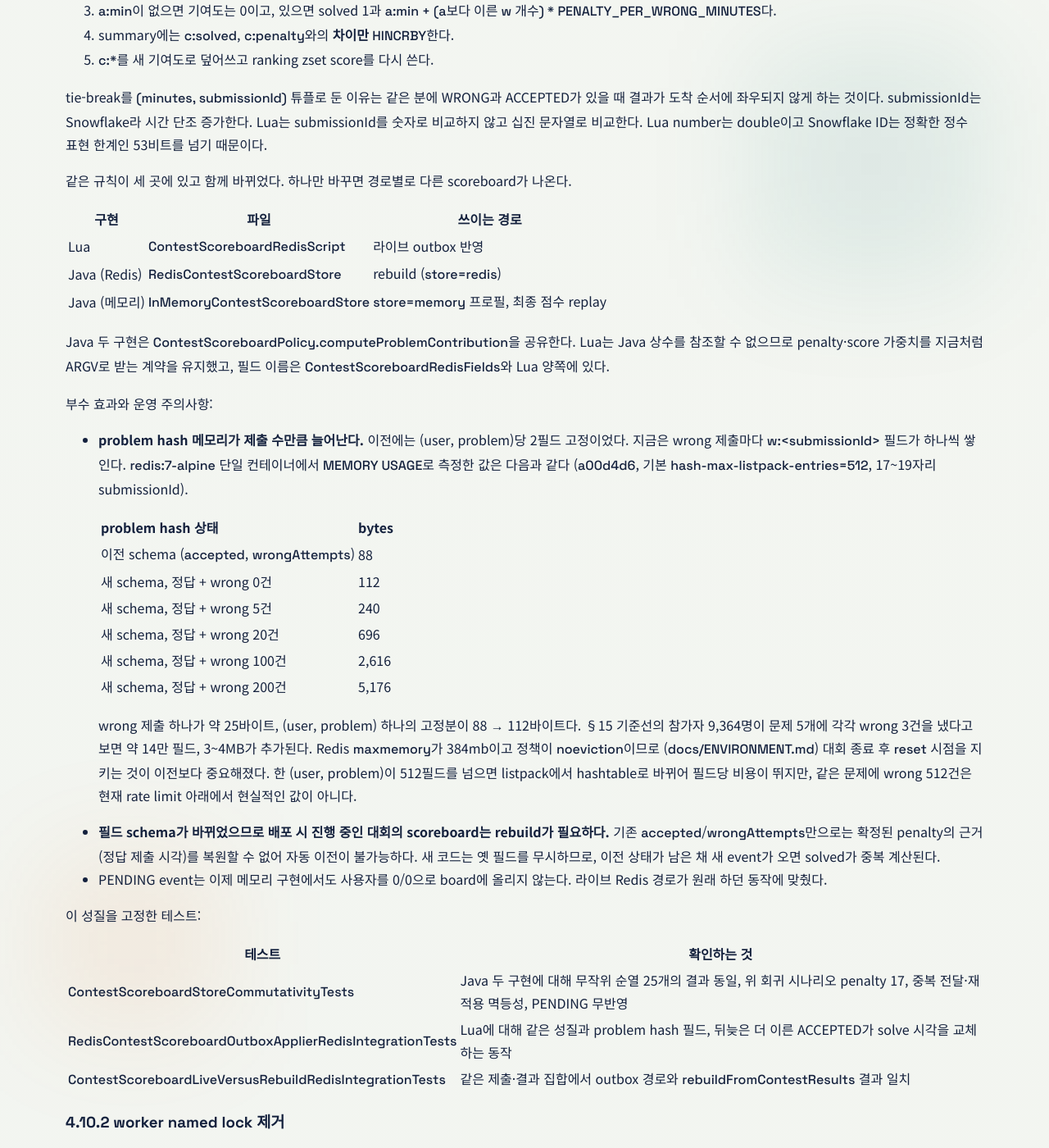
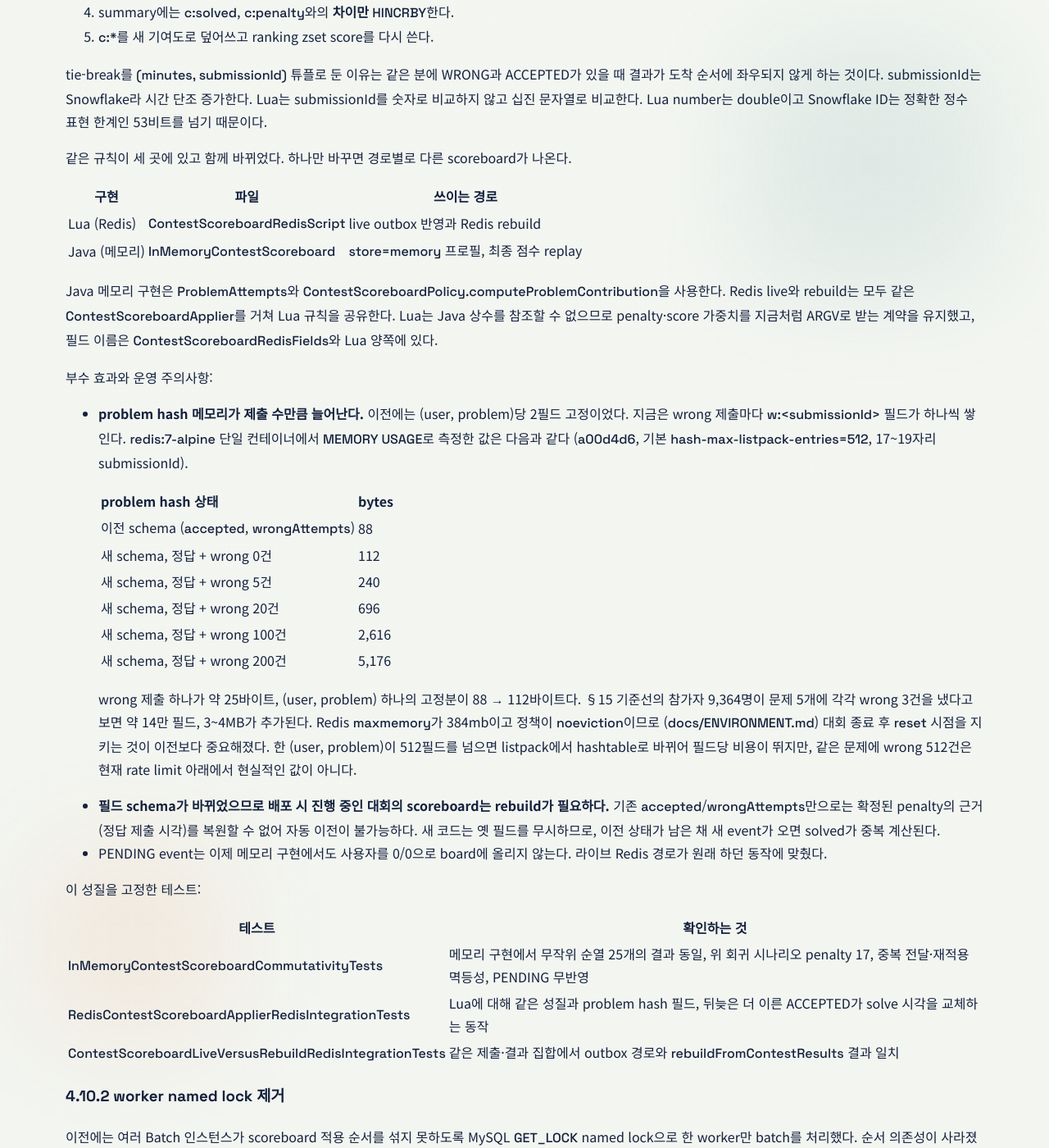
Before and after one commit to tmdrud0/web, a Jekyll site: the page built from docs/CONTEST_SUBMISSION_PIPELINE_HISTORY.md, in a window 1280 px wide and 1400 px high, scrolled down 15341 px. Shown: the whole window at 82% size. Built offline with Jekyll 4.4.1, drawn with Linux system fonts in a browser that asks for light colours; our own code applies the rules of GitHub Pages for plain Markdown files; some of the changed text lies outside the part shown.

Commit message:
perf: adapt outbox claims to the indexed queue

```diff
--- a/docs/CONTEST_SUBMISSION_PIPELINE_HISTORY.md
+++ b/docs/CONTEST_SUBMISSION_PIPELINE_HISTORY.md
@@ -602,11 +602,12 @@
 
 | 구현 | 파일 | 쓰이는 경로 |
 |---|---|---|
-| Lua | [`ContestScoreboardRedisScript`](../src/main/java/my/oj/web/contest/scoreboard/redis/ContestScoreboardRedisScript.java) | 라이브 outbox 반영 |
-| Java (Redis) | [`RedisContestScoreboardStore`](../src/main/java/my/oj/web/contest/scoreboard/redis/RedisContestScoreboardStore.java) | rebuild (`store=redis`) |
-| Java (메모리) | [`InMemoryContestScoreboardStore`](../src/main/java/my/oj/web/contest/scoreboard/memory/InMemoryContestScoreboardStore.java) | `store=memory` 프로필, 최종 점수 replay |
+| Lua (Redis) | [`ContestScoreboardRedisScript`](../src/main/java/my/oj/web/contest/scoreboard/redis/ContestScoreboardRedisScript.java) | live outbox 반영과 Redis rebuild |
+| Java (메모리) | [`InMemoryContestScoreboard`](../src/main/java/my/oj/web/contest/scoreboard/memory/InMemoryContestScoreboard.java) | `store=memory` 프로필, 최종 점수 replay |
 
-Java 두 구현은 [`ContestScoreboardPolicy.computeProblemContribution`](../src/main/java/my/oj/web/contest/scoreboard/ContestScoreboardPolicy.java)을 공유한다.
+Java 메모리 구현은 [`ProblemAttempts`](../src/main/java/my/oj/web/contest/scoreboard/ProblemAttempts.java)와
+[`ContestScoreboardPolicy.computeProblemContribution`](../src/main/java/my/oj/web/contest/scoreboard/ContestScoreboardPolicy.java)을 사용한다.
+Redis live와 rebuild는 모두 같은 `ContestScoreboardApplier`를 거쳐 Lua 규칙을 공유한다.
 Lua는 Java 상수를 참조할 수 없으므로 penalty·score 가중치를 지금처럼 ARGV로 받는 계약을
 유지했고, 필드 이름은 `ContestScoreboardRedisFields`와 Lua 양쪽에 있다.
 
@@ -643,8 +644,8 @@
 
 | 테스트 | 확인하는 것 |
 |---|---|
-| `ContestScoreboardStoreCommutativityTests` | Java 두 구현에 대해 무작위 순열 25개의 결과 동일, 위 회귀 시나리오 penalty 17, 중복 전달·재적용 멱등성, PENDING 무반영 |
-| `RedisContestScoreboardOutboxApplierRedisIntegrationTests` | Lua에 대해 같은 성질과 problem hash 필드, 뒤늦은 더 이른 ACCEPTED가 solve 시각을 교체하는 동작 |
+| `InMemoryContestScoreboardCommutativityTests` | 메모리 구현에서 무작위 순열 25개의 결과 동일, 위 회귀 시나리오 penalty 17, 중복 전달·재적용 멱등성, PENDING 무반영 |
+| `RedisContestScoreboardApplierRedisIntegrationTests` | Lua에 대해 같은 성질과 problem hash 필드, 뒤늦은 더 이른 ACCEPTED가 solve 시각을 교체하는 동작 |
 | `ContestScoreboardLiveVersusRebuildRedisIntegrationTests` | 같은 제출·결과 집합에서 outbox 경로와 `rebuildFromContestResults` 결과 일치 |
 
 ### 4.10.2 worker named lock 제거
@@ -1001,9 +1002,8 @@
 
 1. batch/pipeline 크기와 Redis latency 확인. worker를 늘리기 전에 단일 worker가 어디서
    막히는지 먼저 본다.
-2. claim 쿼리의 `ORDER BY COALESCE(next_attempt_at, claimed_at, created_at), created_at, id`
-   단순화. 순서 의존성이 사라져 이 정렬 키는 공정성 용도만 남았다. 별도 커밋과 `EXPLAIN`
-   검증으로 진행한다.
+2. claim 쿼리는 `due_at, id` 인덱스를 사용한다. backlog가 커질 때도 `EXPLAIN`으로
+   `idx_cs_outbox_due` range scan과 LIMIT 조기 종료가 유지되는지 확인한다.
 3. 대회 종료 후 problem hash의 `w:*` 필드 정리 시점. 새 schema에서 이 필드가 제출 수만큼
    쌓이므로 `reset`/archive 정책이 메모리 상한과 직접 연결된다 (§4.10.1 측정값).
 4. 명시적 contest rebuild 도구 추가. 지금은 `ContestScoreboardRebuildService`를 호출하는
@@ -1118,10 +1118,10 @@
 6. [`ContestJudgeRabbitConfiguration`](../src/main/java/my/oj/web/contest/submission/messaging/ContestJudgeRabbitConfiguration.java)
 7. [`ContestSubmissionJudgeResultBatchWriter`](../src/main/java/my/oj/web/contest/submission/judge/ContestSubmissionJudgeResultBatchWriter.java)
 8. [`ContestScoreboardOutboxProcessor`](../src/main/java/my/oj/web/contest/scoreboard/outbox/worker/ContestScoreboardOutboxProcessor.java)
-9. [`RedisContestScoreboardOutboxApplier`](../src/main/java/my/oj/web/contest/scoreboard/redis/RedisContestScoreboardOutboxApplier.java)
+9. [`RedisContestScoreboardApplier`](../src/main/java/my/oj/web/contest/scoreboard/redis/RedisContestScoreboardApplier.java)
 10. [`ContestScoreboardOutboxRecoveryService`](../src/main/java/my/oj/web/contest/scoreboard/outbox/worker/ContestScoreboardOutboxRecoveryService.java)
 
-scoreboard 규칙을 손볼 때는 §4.10.1의 세 구현 표를 먼저 본다. Lua, Java(Redis), Java(메모리)가
+scoreboard 규칙을 손볼 때는 §4.10.1의 구현 표를 먼저 본다. Redis Lua와 Java 메모리 구현이
 같은 규칙을 갖고 있으므로 하나만 바꾸면 경로별로 다른 scoreboard가 나온다.
 
 현재 작업 트리는 큰 미커밋 변경을 포함한다. 브랜치의 마지막 commit만 보고 RabbitMQ 구현이 이미 commit됐다고 가정하면 안 된다. 파일을 수정하기 전에 `git status`, 실제 profile, 실행 중인 container와 포트를 확인해야 한다.
```
Also changed, not shown: other parts of docs/CONTEST_SUBMISSION_PIPELINE_HISTORY.md (+2 -2 lines), docs/ARCHITECTURE.md (+2 -2 lines), 2 other files.
